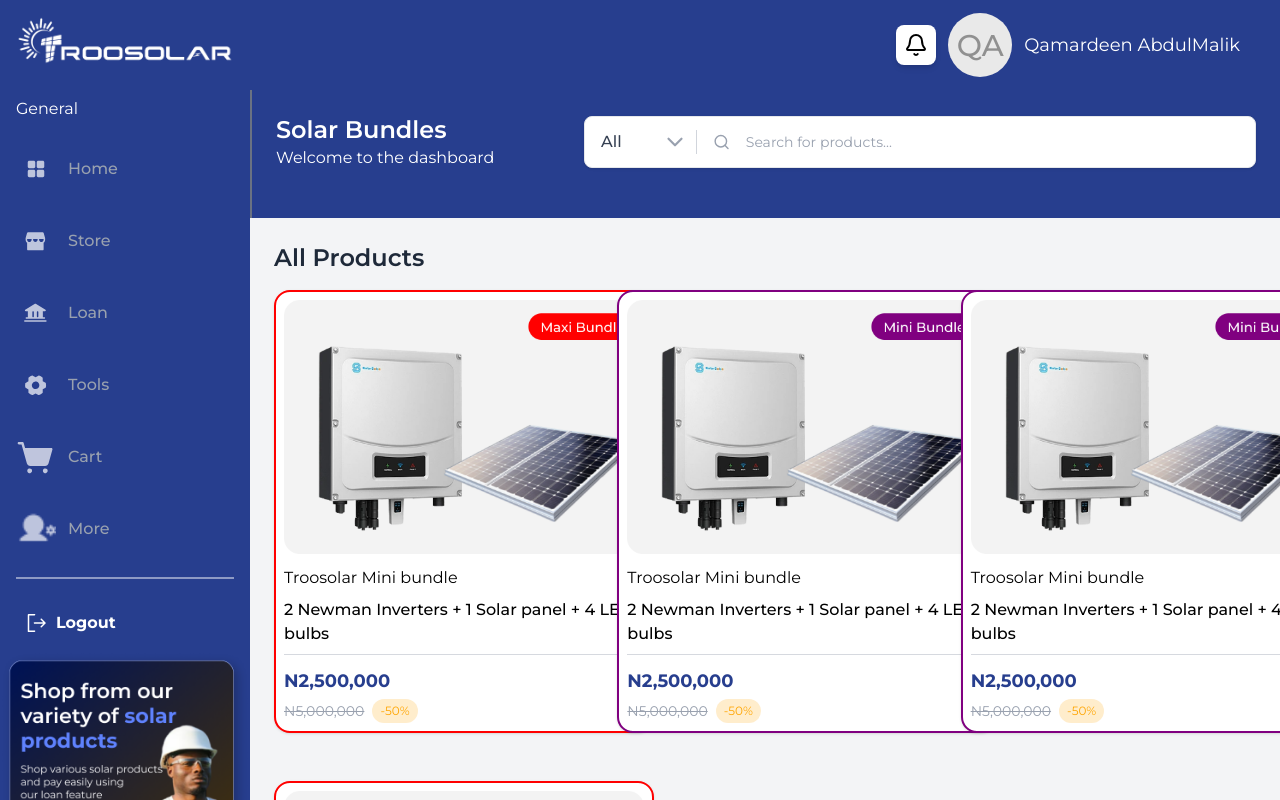
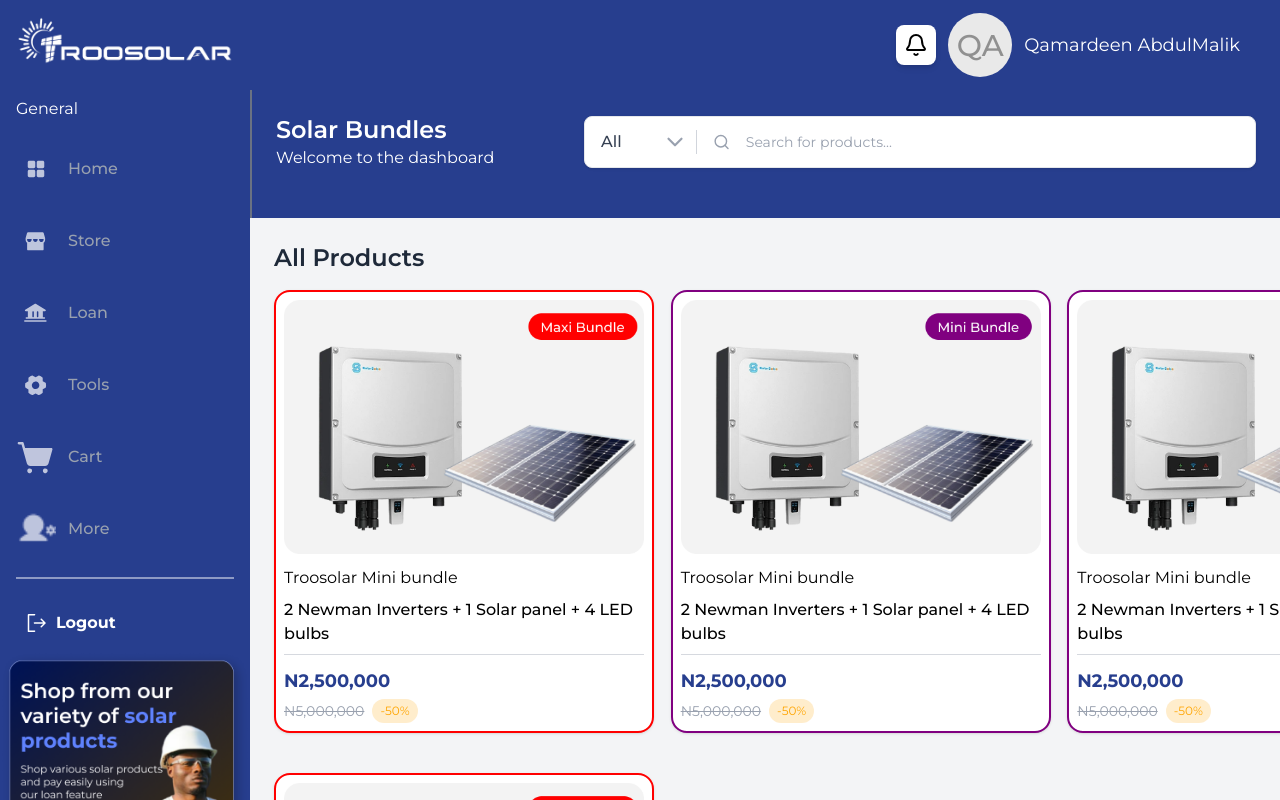
Before and after one commit to CODEMASTER-ABDULLAH-92/TrooSolar, a React (Vite) app in the folder client/: page /solar-bundles in a window 1280 px wide. Shown: the top 800 px of the page. Built offline with nearby package versions, Linux system fonts and the light colour scheme; a web font is replaced by a local one.

Commit message:
Bug fixing

```diff
--- a/client/src/Pages/SolarBuilder.jsx
+++ b/client/src/Pages/SolarBuilder.jsx
@@ -16,10 +16,10 @@
           <div className="sm:block hidden">
             <TopNavbar />
           </div>
-          <div className="bg-[#F5F7FF] p-5 flex justify-between items-start gap-5">
+          <div className="bg-[#F5F7FF] p-5 flex justify-between items-start sm:flex-row flex-col gap-5">
 
             {/* left section */}
-            <div className="w-1/2">
+            <div className="sm:w-1/2 w-full ">
                 <h1 className="text-2xl font-medium">Product Builder</h1>
                 <Link to="/" className="text-blue-500 underline">Go Back</Link>
                 <div className="mt-5 bg-[#273E8E1A] w-full h-[70px] rounded-xl border-dashed border-[#273e8e] border-[2px] p-1 px-3">
@@ -48,7 +48,7 @@
                 </div>
             </div>
             {/* Right section */}
-            <div className="w-1/2">
+            <div className="sm:w-1/2 w-full">
             <h1 className="mt-12">Order Summary</h1>
 
             <div className="bg-white rounded-2xl border-[2px] mt-2 border-gray-400/40 w-full p-2 max-h-[200px]">
@@ -75,6 +75,7 @@
       </div>
 
             </div>
+
           </div>
         </div>
       </div>
--- a/client/src/Pages/SolarBundle.jsx
+++ b/client/src/Pages/SolarBundle.jsx
@@ -36,7 +36,7 @@
         {/* Products Section */}
         <div className="px-6 py-6 w-full overflow-scroll">
           <h1 className="text-2xl font-semibold text-gray-800 mb-4">All Products</h1>
-          <div className="grid xl:grid-cols-3 lg:grid-cols-2  md:grid-cols-1 grid-cols-1 gap-12">
+          <div className="grid xl:grid-cols-3 lg:grid-cols-2  md:grid-cols-2 grid-cols-1 gap-y-10 gap-x-52">
             {solarBundleData.map((item, index) => (
               <Link key={index} to={`/productBundle/details/${item.id}`}>
                 <SolarBundleComponent
```
